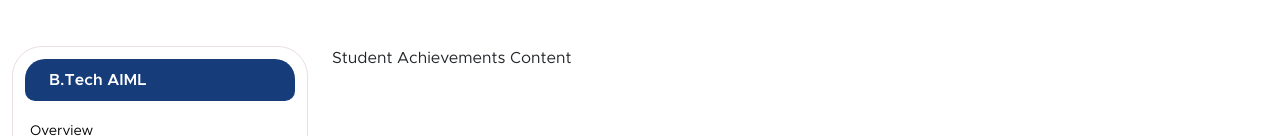
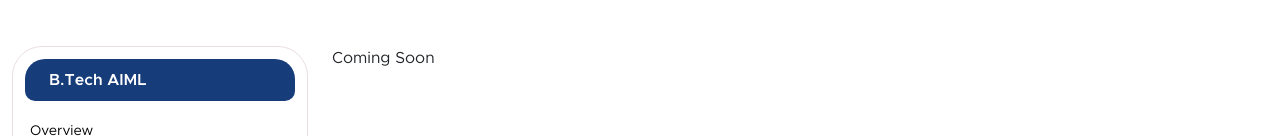
Before and after one commit to IT-evonix/sit-pune, a Next.js app: page /programmes/btech/artificial-intelligence-machine-learning in a window 1280 px wide. Both pictures are taken after a click on the button "Recent Achievements & Placement Highlights". Shown: the part 356-492 px from the top of the page. Built offline with nearby package versions, Linux system fonts and the light colour scheme; a web font is replaced by a local one.

Commit message:
Update a program page leftside tabs after click on submenu page scroll top to start

```diff
--- a/src/app/globals.css
+++ b/src/app/globals.css
@@ -1685,7 +1685,7 @@ Body {
   padding: 12px;
   border: 1px solid #eadede;
   position: sticky;
-  top: 10px;
+  top: 115px;
 }
 .program-title {
   background: #163c7a;
--- a/src/app/programmes/btech/artificial-intelligence-machine-learning/page.tsx
+++ b/src/app/programmes/btech/artificial-intelligence-machine-learning/page.tsx
@@ -61,19 +61,19 @@ const AIMLPage = () => {
         {
           id: "student-achievements",
           title: "Student Achievements",
-          content: <div>Student Achievements Content</div>,
+          content: <div>Coming Soon</div>,
         },
 
         {
           id: "placements",
           title: "Placements",
-          content: <div>Placement Content</div>,
+          content: <div>Coming Soon</div>,
         },
 
         {
           id: "higher-studies",
           title: "Higher Studies",
-          content: <div>Higher Studies Content</div>,
+          content: <div>Coming Soon</div>,
         },
       ],
     },
--- a/src/components/TabbingSidebar.tsx
+++ b/src/components/TabbingSidebar.tsx
@@ -25,38 +25,38 @@ const TabbingSidebar = ({ heading, tabs }: TabbingSidebarProps) => {
   const firstTabId = tabs?.length ? tabs[0].id : "";
 
   const [activeTab, setActiveTab] = useState<string>(firstTabId);
+
   const [activeSubTab, setActiveSubTab] = useState<string>("");
+
   const [openSubmenu, setOpenSubmenu] = useState<string>("");
+
+  const scrollToTop = () => {
+    window.scrollTo({
+      top: 0,
+      behavior: "smooth",
+    });
+  };
 
   // MAIN TAB CLICK
   const handleTabClick = (tab: TabItem) => {
     setActiveTab(tab.id);
 
     if (tab.subTabs && tab.subTabs.length > 0) {
-      // NO SCROLL for tabs with sub-tabs
       setOpenSubmenu((prev) => (prev === tab.id ? "" : tab.id));
 
-      setActiveSubTab(tab.subTabs?.[0]?.id || "");
+      setActiveSubTab(tab.subTabs[0]?.id || "");
     } else {
-      // SCROLL for normal tabs only
       setOpenSubmenu("");
       setActiveSubTab("");
+    }
 
-      window.scrollTo({
-        top: 0,
-        behavior: "smooth",
-      });
-    }
+    scrollToTop();
   };
 
-  // SUB TAB CLICK (ONLY THIS SCROLLS)
+  // SUB TAB CLICK
   const handleSubTabClick = (subTabId: string) => {
     setActiveSubTab(subTabId);
-
-    window.scrollTo({
-      top: 0,
-      behavior: "smooth",
-    });
+    scrollToTop();
   };
 
   return (
@@ -74,7 +74,8 @@ const TabbingSidebar = ({ heading, tabs }: TabbingSidebarProps) => {
                     className={`sidebar-link nav-link ${
                       activeTab === tab.id ? "active" : ""
                     }`}
-                    onClick={() => handleTabClick(tab)}>
+                    onClick={() => handleTabClick(tab)}
+                  >
                     <span>{tab.title}</span>
 
                     {tab.subTabs?.length ? (
@@ -125,14 +126,12 @@ const TabbingSidebar = ({ heading, tabs }: TabbingSidebarProps) => {
               return <div key={tab.id}>{tab.content}</div>;
             }
 
-            // Sub tab
+            // Sub Tabs
             if (activeTab === tab.id && tab.subTabs) {
               return tab.subTabs.map((subTab) => (
                 <div
                   key={subTab.id}
-                  className={
-                    activeSubTab === subTab.id ? "d-block" : "d-none"
-                  }
+                  className={activeSubTab === subTab.id ? "d-block" : "d-none"}
                 >
                   {subTab.content}
                 </div>
```
